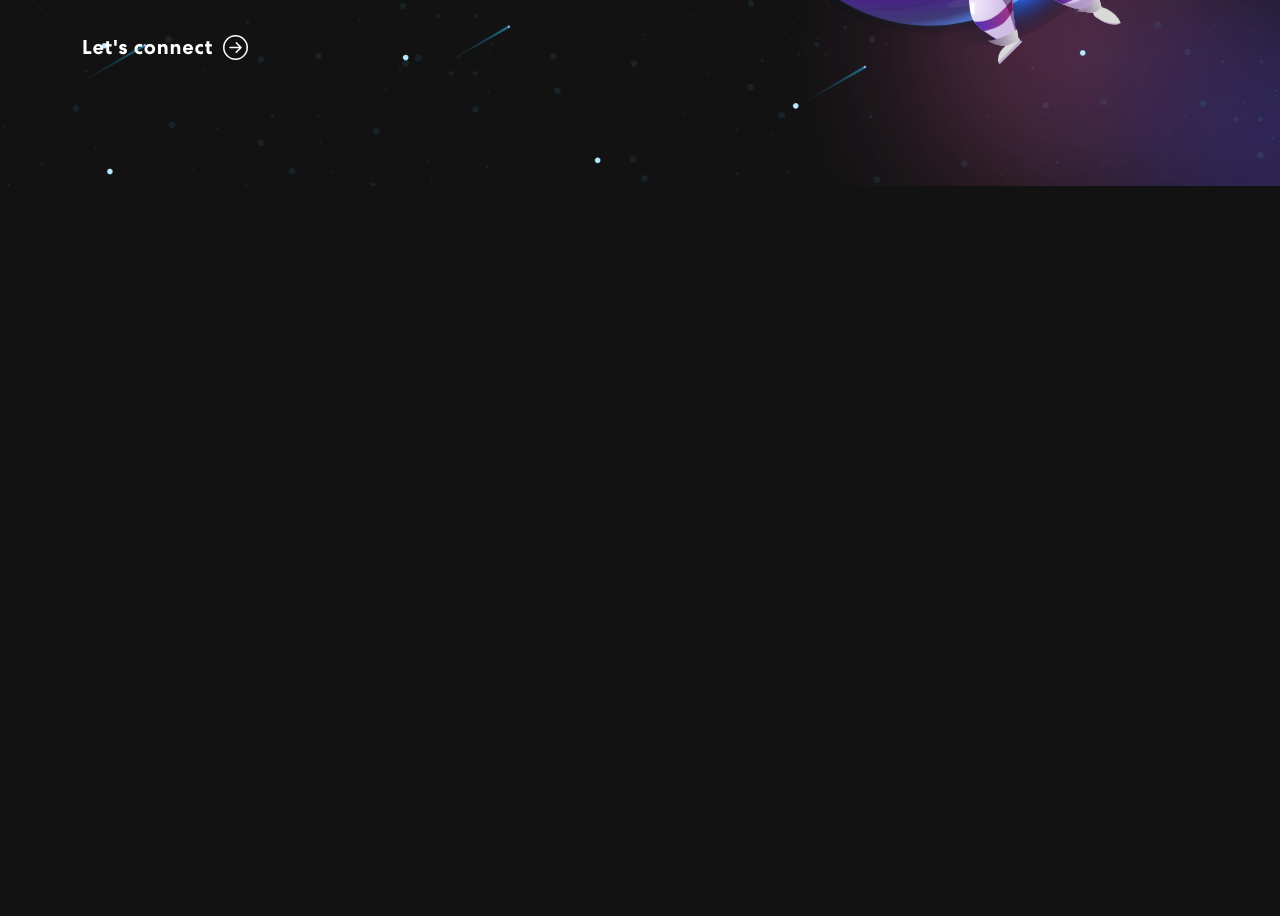
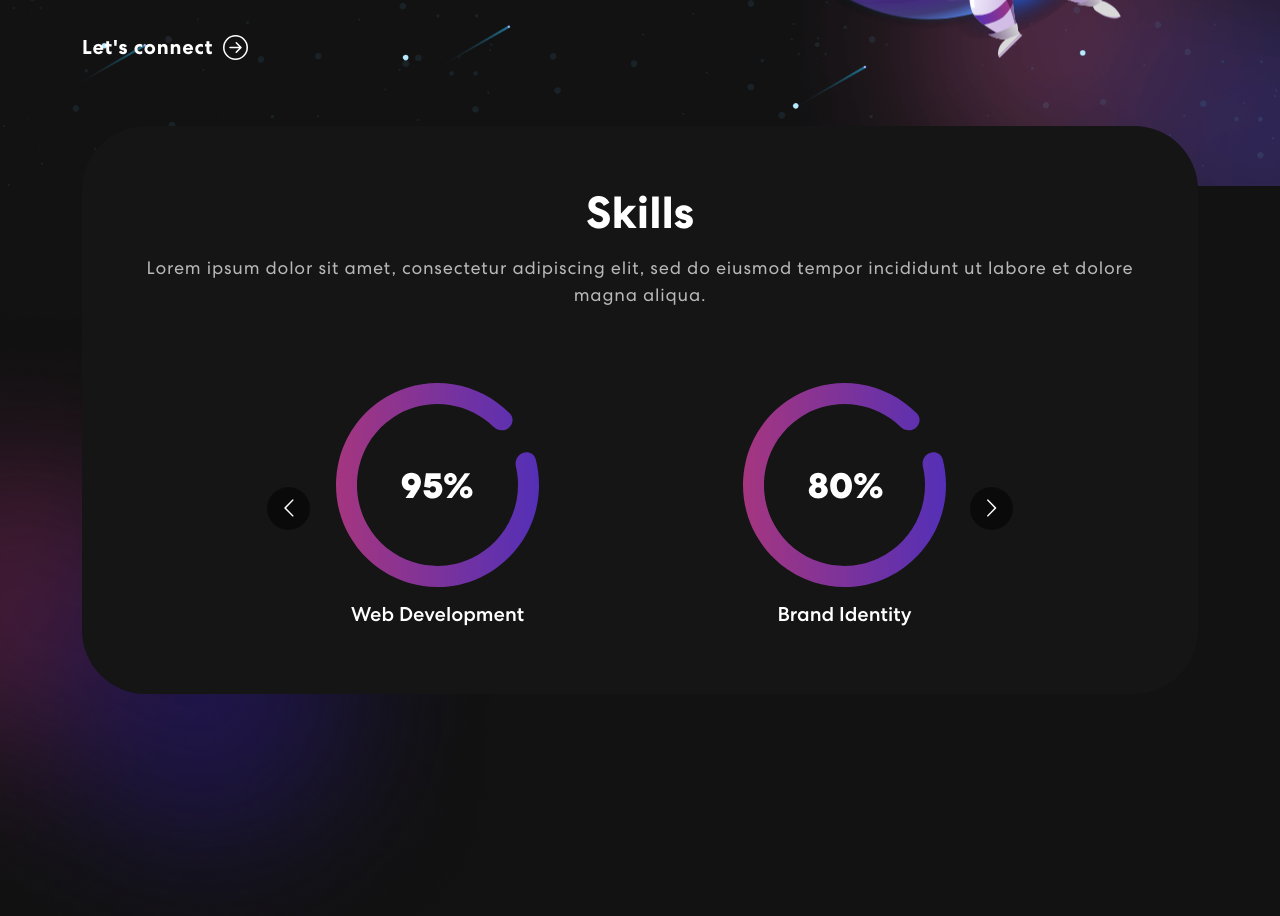
Before and after one commit to joshuapark2/jpark.github.io, a React (Create React App) app: page / in a window 1280 px wide. Shown: the part 580-1496 px from the top of the page. Before the commit the page ends 800 px from the top, so only its background shows below. Built offline with nearby package versions, Linux system fonts and the light colour scheme.

Commit message:
Skills section added

```diff
--- a/package.json
+++ b/package.json
@@ -11,6 +11,7 @@
     "react-bootstrap": "^2.5.0",
     "react-bootstrap-icons": "^1.8.4",
     "react-dom": "^18.2.0",
+    "react-multi-carousel": "^2.8.2",
     "react-scripts": "5.0.1",
     "web-vitals": "^2.1.4"
   },
--- a/src/App.css
+++ b/src/App.css
@@ -299,6 +299,8 @@
 .txt-rotate > .wrap {
   border-right: 0.08em solid #666;
 }
+
+
 
 /************ Skills Css ************/
 .skill {
--- a/src/App.js
+++ b/src/App.js
@@ -1,6 +1,7 @@
 import './App.css';
 import { NavBar } from './components/NavBar';
 import { Banner } from './components/Banner';
+import { Skills } from './components/Skills';
 import 'bootstrap/dist/css/bootstrap.min.css';
 
 function App() {
@@ -8,6 +9,7 @@
     <div className="App">
       <NavBar />
       <Banner />
+      <Skills />
     </div>
   );
 }
--- /dev/null
+++ b/src/components/Skills.js
@@ -0,0 +1,67 @@
+import {Container, Col, Row } from "react-bootstrap";
+import Carousel from "react-multi-carousel";
+import "react-multi-carousel/lib/styles.css";
+import meter1 from "../assets/img/meter1.svg";
+import meter2 from "../assets/img/meter2.svg";
+import meter3 from "../assets/img/meter3.svg";
+import colorSharp from "../assets/img/color-sharp.png";
+
+
+export const Skills = () => {
+    const responsive = {
+        superLargeDesktop: {
+          // the naming can be any, depends on you.
+          breakpoint: { max: 4000, min: 3000 },
+          items: 5
+        },
+        desktop: {
+          breakpoint: { max: 3000, min: 1024 },
+          items: 3
+        },
+        tablet: {
+          breakpoint: { max: 1024, min: 464 },
+          items: 2
+        },
+        mobile: {
+          breakpoint: { max: 464, min: 0 },
+          items: 1
+        }
+      };
+      return (
+        <section className="skill" id="skills">
+            <Container>
+                <row>
+                    <Col>
+                    <div className="skill-bx">
+                        <h2>
+                            Skills
+                        </h2>
+                        <p>
+                        Lorem ipsum dolor sit amet, consectetur adipiscing elit, sed do eiusmod tempor incididunt ut labore et dolore magna aliqua.
+                        </p>
+                        <Carousel responsive={responsive} infinite={true} className="skill-slider">
+                            <div className="item">
+                                <img src={meter1} alt="Image" />
+                                <h5>Web Development</h5>
+                            </div>
+                            <div className="item">
+                                <img src={meter2} alt="Image" />
+                                <h5>Brand Identity</h5>
+                            </div>
+                            <div className="item">
+                                <img src={meter3} alt="Image" />
+                                <h5>Logo Design</h5>
+                            </div>
+                            <div className="item">
+                                <img src={meter1} alt="Image" />
+                                <h5>Web Development</h5>
+                            </div>
+                        </Carousel>
+                    </div>
+                    </Col>
+                </row>
+            </Container>
+            <img className="background-image-left" src={colorSharp} />
+        </section>
+    )
+}
```
Also changed, not shown: 1 other file (tests, documents, lock files or other folders).
